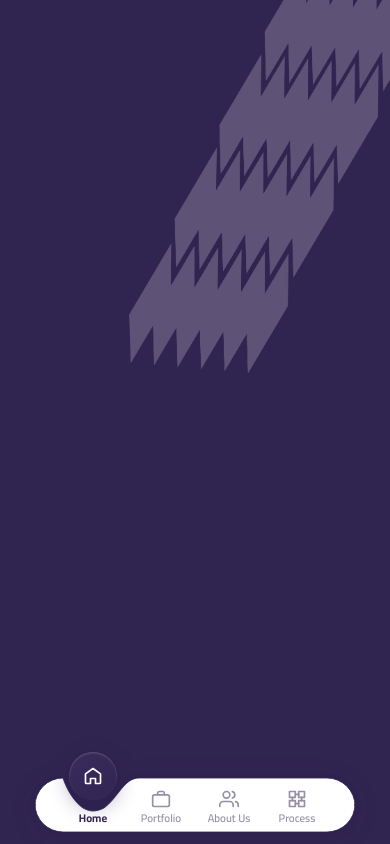
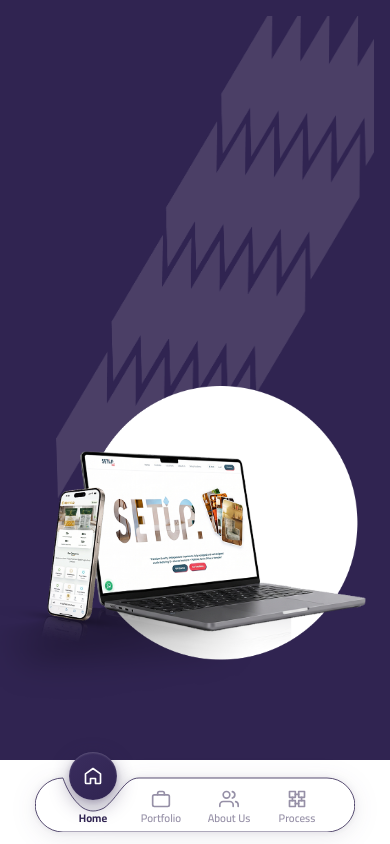
Before and after one commit to threemteach/3M-try-3, a Next.js app: page / in a window 390 px wide. Shown: the top 844 px of the page. Built offline with nearby package versions, Linux system fonts and the light colour scheme.

Commit message:
feat: refine hero images - mobile sizing, opacity, موكب positioning on desktop

```diff
--- a/src/app/globals.css
+++ b/src/app/globals.css
@@ -3,6 +3,12 @@
 
 @theme {
   --font-cairo: "Cairo", sans-serif;
+  --animate-fade-in: fadeIn 1.5s ease-out forwards;
+}
+
+@keyframes fadeIn {
+  from { opacity: 0; }
+  to { opacity: 1; }
 }
 
 html,
--- a/src/app/page.tsx
+++ b/src/app/page.tsx
@@ -28,13 +28,21 @@
 export default function Home() {
   return (
     <>
-      <section className="relative min-h-screen overflow-hidden bg-[#302451]">
+      <section className="relative min-h-[90vh] lg:min-h-screen overflow-hidden bg-[#302451]">
         <Image
           src="/rectangles.png"
           alt=""
           width={850}
           height={600}
-          className="absolute right-0 -top-8 z-0 h-auto w-[320px] transition-all duration-500 ease-in-out sm:w-[400px] sm:-top-10 md:w-[500px] md:-top-12 lg:mt-12 lg:w-[850px] lg:-translate-x-2"
+          className="absolute right-0 top-4 z-0 h-auto w-[440px] opacity-60 transition-all duration-500 ease-in-out -translate-x-4 sm:w-[400px] sm:-top-10 md:w-[500px] md:-top-12 md:translate-x-0 md:opacity-100 lg:mt-12 lg:w-[850px] lg:-translate-x-2"
+          priority
+        />
+        <Image
+          src="/موكب.png"
+          alt=""
+          width={1050}
+          height={600}
+          className="absolute right-0 z-[1] h-auto w-[450px] bottom-[60px] -translate-x-6 transition-all duration-500 ease-in-out sm:bottom-auto sm:-top-10 sm:translate-x-0 md:w-[380px] md:-top-5 lg:mt-[270px] lg:w-[1050px] lg:-translate-x-[120px] lg:bottom-auto"
           priority
         />
         <Navbar />
```
